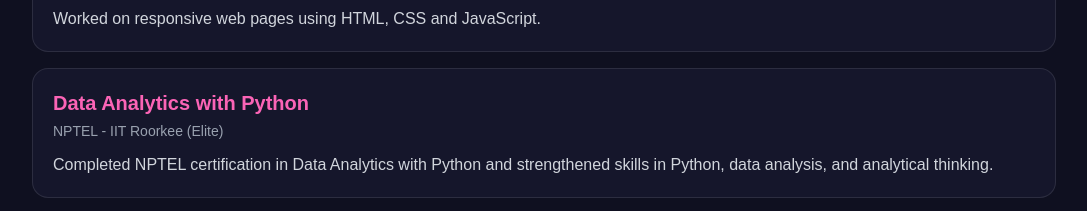
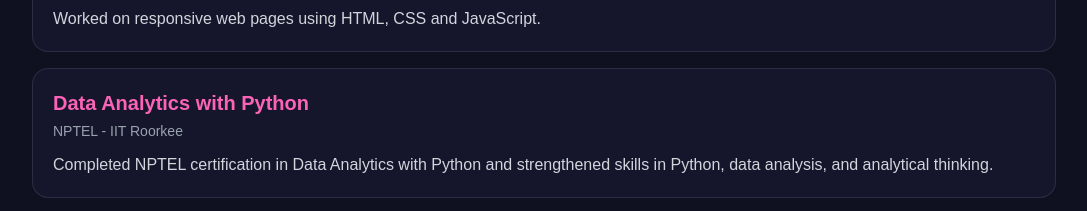
Before and after one commit to NagullaSaiLahari3281/Portfolioo, a Next.js app: page / in a window 1280 px wide. Shown: the part 3100-3311 px from the top of the page, without its empty margins (96-1183 px from the left). Built offline with nearby package versions, Linux system fonts and the light colour scheme.

Commit message:
Update company name for NPTEL certification

```diff
--- a/app/page.tsx
+++ b/app/page.tsx
@@ -375,7 +375,7 @@
 
                 {
                    title: "Data Analytics with Python",
-                  company: "NPTEL - IIT Roorkee (Elite)",
+                  company: "NPTEL - IIT Roorkee",
                   desc:
                    "Completed NPTEL certification in Data Analytics with Python and strengthened skills in Python, data analysis, and analytical thinking."
 
```
